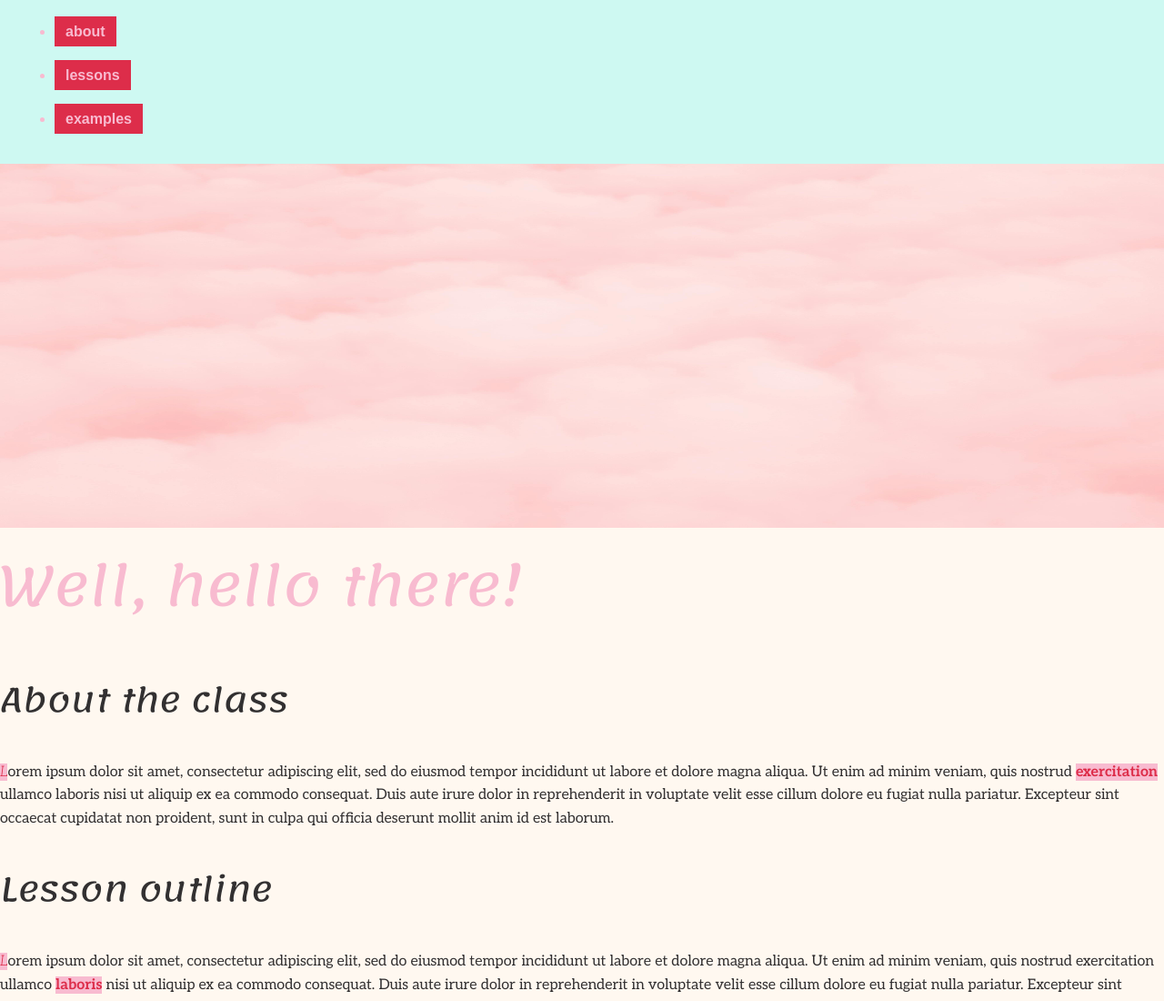
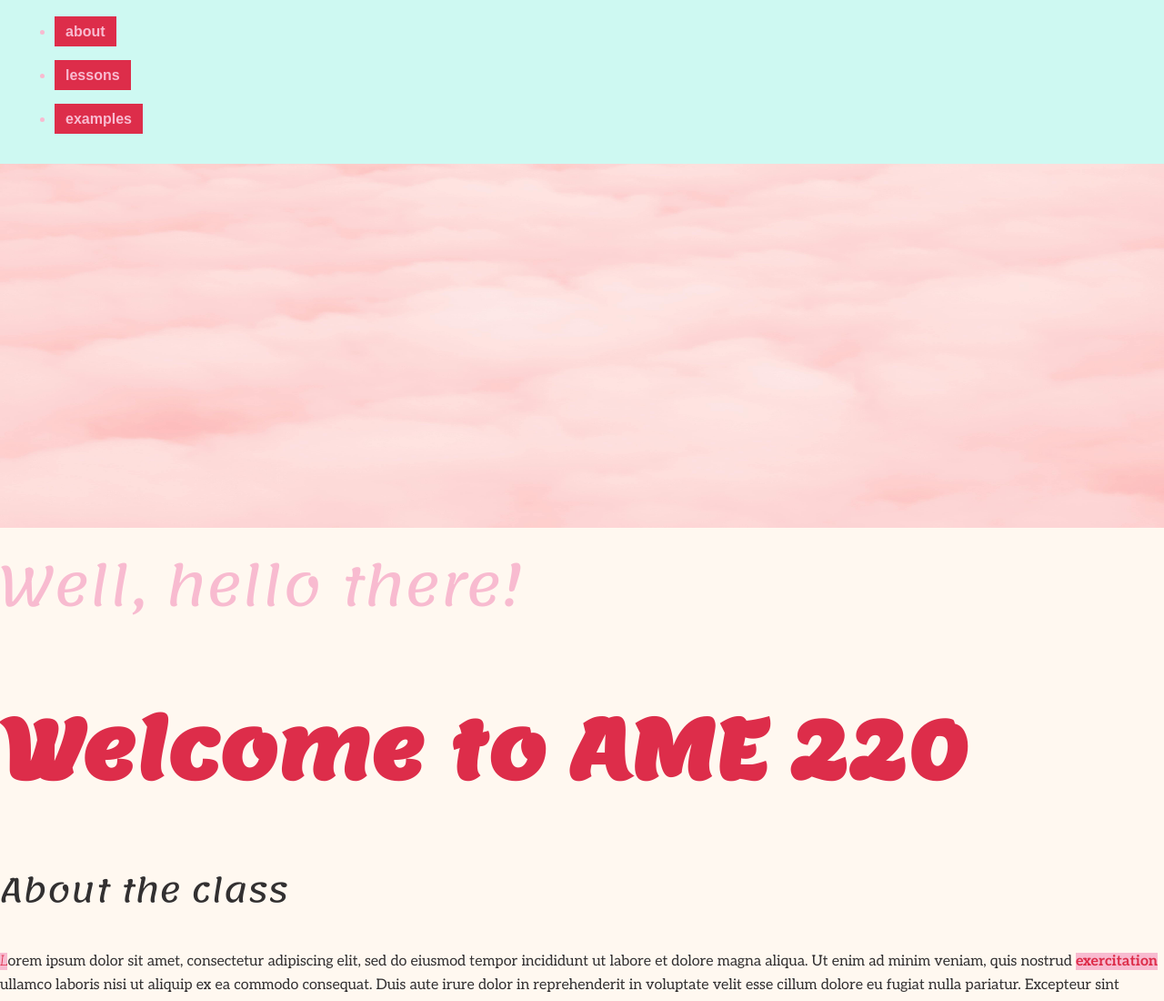
Before and after one commit to amstroth/amstroth.github.io, a plain HTML site: page index.html in a window 1280 px wide. Shown: the top 1100 px of the page at 91% size. Drawn offline with Linux system fonts and the light colour scheme.

Commit message:
Update index.html

```diff
--- a/index.html
+++ b/index.html
@@ -24,6 +24,8 @@
 
     <header id="heading">Well, hello there!</header>
 
+    <h1>Welcome to AME 220</h1>
+
         <section id="about">
             <h1 id="heading3">About the class</h1>
             <p><i>L</i>orem ipsum dolor sit amet, consectetur adipiscing elit, sed do eiusmod tempor incididunt ut labore et dolore magna aliqua. Ut enim ad minim veniam, quis nostrud <strong>exercitation</strong> ullamco laboris nisi ut aliquip ex ea commodo consequat. Duis aute irure dolor in reprehenderit in voluptate velit esse cillum dolore eu fugiat nulla pariatur. Excepteur sint occaecat cupidatat non proident, sunt in culpa qui officia deserunt mollit anim id est laborum.</p>
```
